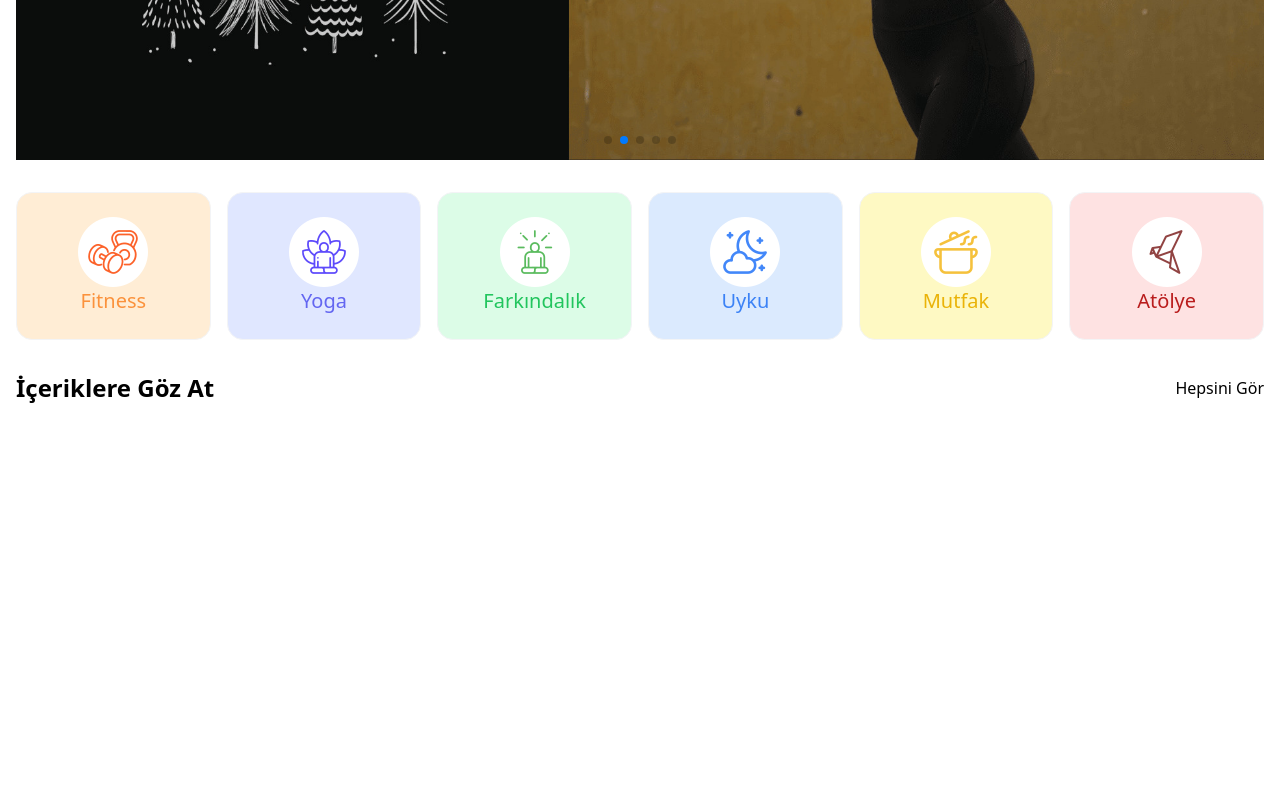
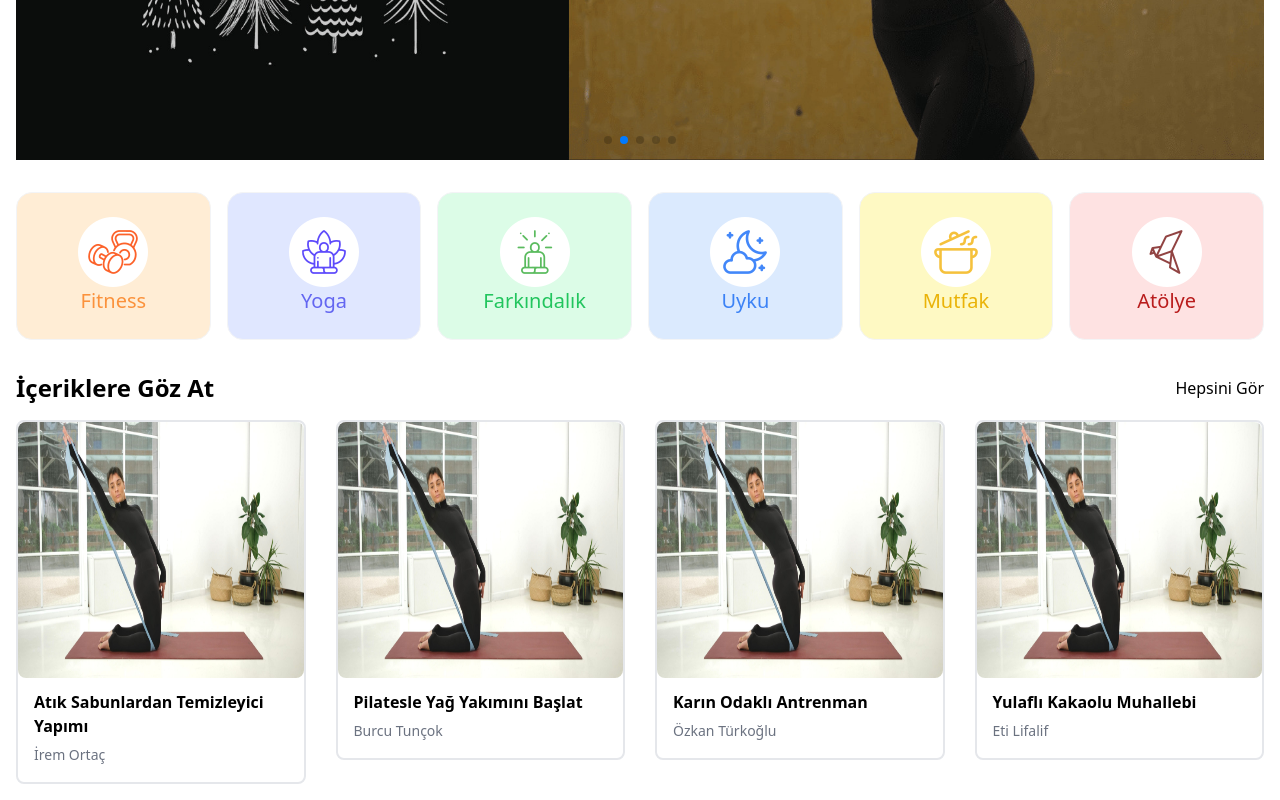
Before and after one commit to dogukancaner/iyiyasa-app, a React (Create React App) app: page / in a window 1280 px wide. Shown: the part 675-1475 px from the top of the page. Before the commit the page ends 1095 px from the top, so only its background shows below. Built offline with nearby package versions, Linux system fonts and the light colour scheme.

Commit message:
add Contents

```diff
--- a/src/components/Content.js
+++ b/src/components/Content.js
@@ -9,7 +9,7 @@ import "swiper/css/pagination";
 import "swiper/css/navigation";
 
 // import required modules
-import { Pagination, Navigation } from "swiper";
+import { Pagination, Navigation, Autoplay } from "swiper";
 
 const sliderObject = [
   {
@@ -32,6 +32,26 @@ const sliderObject = [
     title: "Yulaflı Kakaolu Muhallebi",
     instructor: "Eti Lifalif",
   },
+  {
+    image: ContentSlider1,
+    title: "Yulaflı Kakaolu Muhallebi",
+    instructor: "Eti Lifalif",
+  },
+  {
+    image: ContentSlider1,
+    title: "Yulaflı Kakaolu Muhallebi",
+    instructor: "Eti Lifalif",
+  },
+  {
+    image: ContentSlider1,
+    title: "Yulaflı Kakaolu Muhallebi",
+    instructor: "Eti Lifalif",
+  },
+  {
+    image: ContentSlider1,
+    title: "Yulaflı Kakaolu Muhallebi",
+    instructor: "Eti Lifalif",
+  },
 ];
 
 const Content = () => {
@@ -41,7 +61,49 @@ const Content = () => {
         <h1 className="text-2xl font-bold">İçeriklere Göz At</h1>
         <span>Hepsini Gör</span>
       </div>
-      <div></div>
+      <div>
+        <Swiper
+          className="mt-4"
+          modules={[Pagination, Navigation]}
+          spaceBetween={50}
+          slidesPerView={4}
+          navigation={false}
+          breakpoints={{
+            640: {
+              slidesPerView: 2,
+              spaceBetween: 10,
+            },
+            768: {
+              slidesPerView: 3,
+              spaceBetween: 20,
+            },
+            1024: {
+              slidesPerView: 4,
+              spaceBetween: 30,
+            },
+          }}
+        >
+          {sliderObject.map((item, index) => (
+            <SwiperSlide key={index}>
+              <div className="border-2 border-gray-200 rounded-lg">
+                <div className="flex flex-col items-start">
+                  <img
+                    src={item.image}
+                    alt="content-slider1"
+                    className="w-full h-64 rounded-lg"
+                  />
+                  <div className="pl-4 mb-4 mt-2">
+                    <h1 className="text-x font-bold mt-1 mb-1">{item.title}</h1>
+                    <span className="text-sm text-gray-500  font-medium">
+                      {item.instructor}
+                    </span>
+                  </div>
+                </div>
+              </div>
+            </SwiperSlide>
+          ))}
+        </Swiper>
+      </div>
     </div>
   );
 };
```
